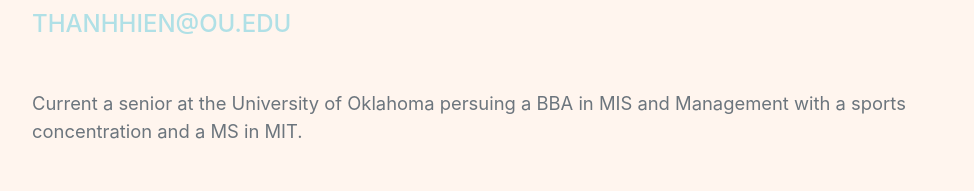
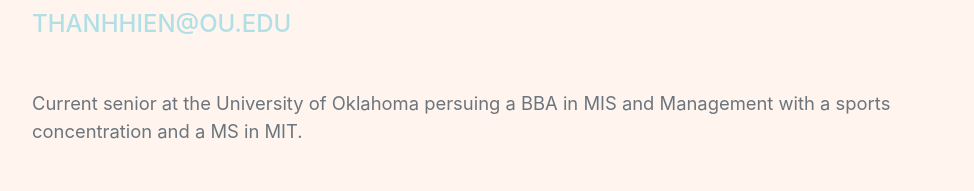
Before and after one commit to thanhhienn/personalwebsite, a plain HTML site: page index.html in a window 1280 px wide. Shown: the part 1187-1378 px from the top of the page, without its empty margins (288-1262 px from the left). Drawn offline with nearby package versions, Linux system fonts and the light colour scheme; a web font is replaced by a local one.

Commit message:
fixed grammar error

```diff
--- a/index.html
+++ b/index.html
@@ -59,7 +59,7 @@
                         <a href="mailto:name@email.com">thanhhien@ou.edu</a>
 
                     </div>
-                    <p class="lead mb-5">Current a senior at the University of Oklahoma persuing a BBA in MIS and Management with a sports concentration and a MS in MIT.</p>
+                    <p class="lead mb-5">Current senior at the University of Oklahoma persuing a BBA in MIS and Management with a sports concentration and a MS in MIT.</p>
                     <nav class="social-icons">
                         <a class="social-icon" href="https://www.linkedin.com/in/thanhhien-nguyen/"><i class="fab fa-linkedin-in"></i></a>
                         <a class="social-icon" href="https://github.com/thanhhienn"><i class="fab fa-github"></i></a>
```
